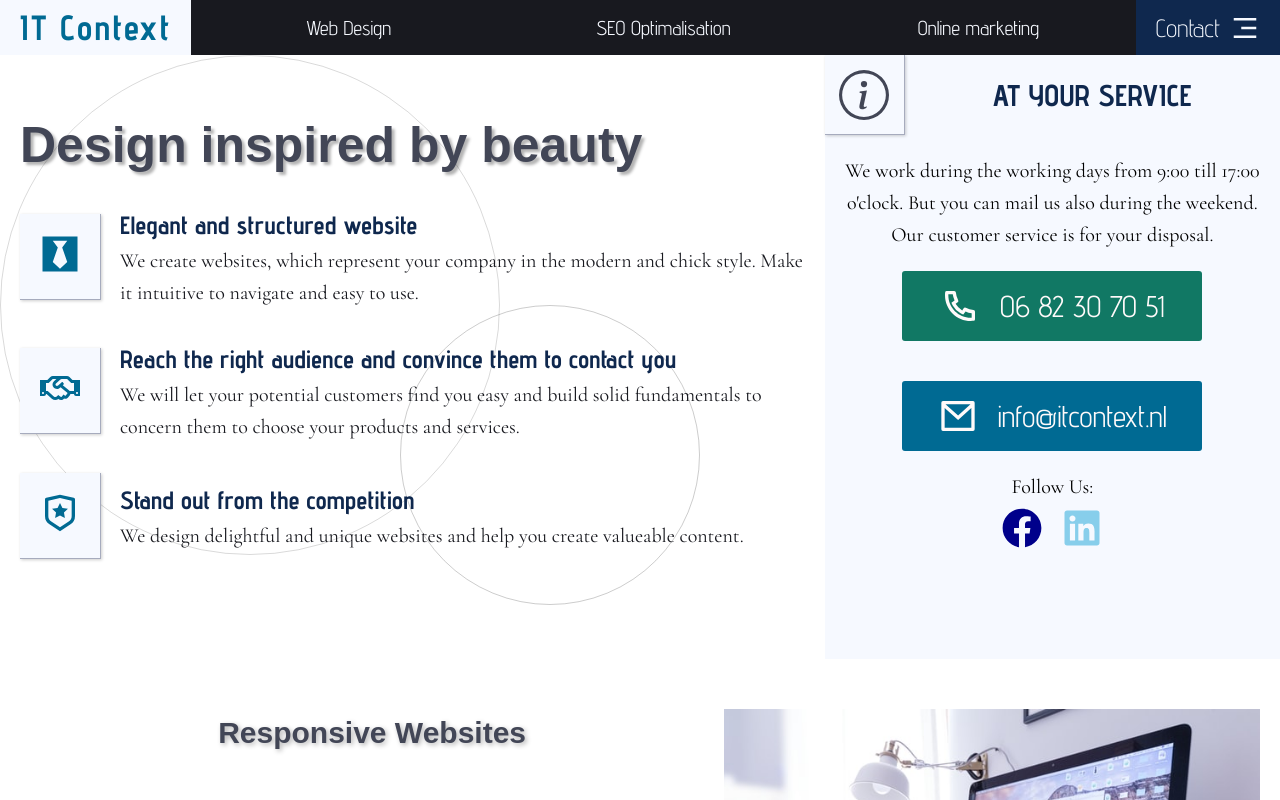
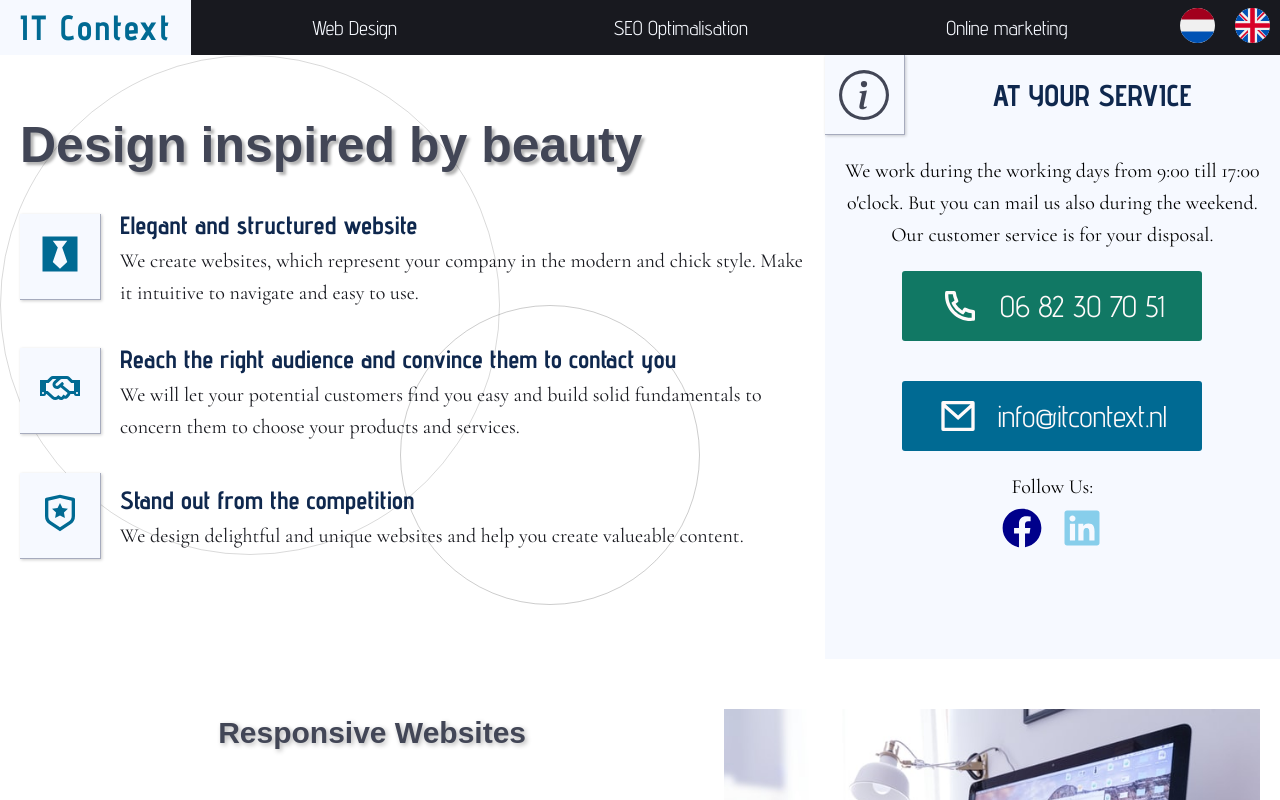
Before and after one commit to Vastlaan/itcontext2.0, a React (Create React App) app in the folder client/: page / in a window 1280 px wide. Shown: the top 800 px of the page. Built offline with nearby package versions, Linux system fonts and the light colour scheme; a web font is replaced by a local one.

Commit message:
Add more routes to navigation

```diff
--- a/client/src/components/navigation/cta.tsx
+++ b/client/src/components/navigation/cta.tsx
@@ -2,19 +2,32 @@ import React from "react";
 import styled from "styled-components";
 import { fonts, respond } from "../../styles";
 import { RiMenu3Line } from "react-icons/ri";
+import NLFlag from "../../img/flag.svg";
+import ENFlag from "../../img/uk.svg";
 
 export default function Cta() {
     return (
-        <Button>
-            <h2>Contact</h2>
-            <RiMenu3Line />
-        </Button>
+        <Container>
+            <Flag>
+                <img src={NLFlag} alt="nederlandse flag" />
+            </Flag>
+            <Flag>
+                <img src={ENFlag} alt="nederlandse flag" />
+            </Flag>
+            <Button>
+                <RiMenu3Line />
+            </Button>
+        </Container>
     );
 }
-const Button = styled.button`
+
+const Container = styled.div`
     display: flex;
     justify-content: center;
     align-items: center;
+`;
+const Button = styled.button`
+    align-self: stretch;
     border: none;
     margin: 0;
     padding: 0.5rem 2rem;
@@ -22,6 +35,8 @@ const Button = styled.button`
     color: ${(props) => props.theme.bg};
     transition: all 0.3s;
     cursor: pointer;
+    display: block;
+    ${() => respond("l", "display: none;")}
 
     &:hover {
         background-color: ${(props) => props.theme.primaryLight};
@@ -31,15 +46,17 @@ const Button = styled.button`
         outline: none;
     }
 
-    h2 {
-        font-family: ${fonts.advent};
-        font-weight: 300;
-        font-size: 2.5rem;
-        display: none;
-        ${() => respond("l", "display: block;")}
-    }
     svg {
         margin-left: 1rem;
         font-size: 3rem;
     }
 `;
+
+const Flag = styled.div`
+    width: 3.5rem;
+    margin: 0rem 1rem;
+
+    img {
+        width: 100%;
+    }
+`;
--- a/client/src/components/navigation/phoneMenu.tsx
+++ b/client/src/components/navigation/phoneMenu.tsx
@@ -1,12 +1,13 @@
 import React from "react";
+import { Link } from "react-router-dom";
 import styled from "styled-components";
 import { fonts, respond } from "../../styles";
 
 export default function Menu() {
     return (
         <Container>
-            <li>Web Design</li>
-            <li>Online marketing</li>
+            <Link to="/website-otwerpen">Web Design</Link>
+            <Link to="/online-marketing">E-commerce</Link>
         </Container>
     );
 }
@@ -19,7 +20,8 @@ const Container = styled.ul`
 
     ${() => respond("l", "display: none;")}
 
-    li {
+    a {
+        text-decoration: none;
         flex: 1;
         padding: 0.5rem;
         display: none;
```
